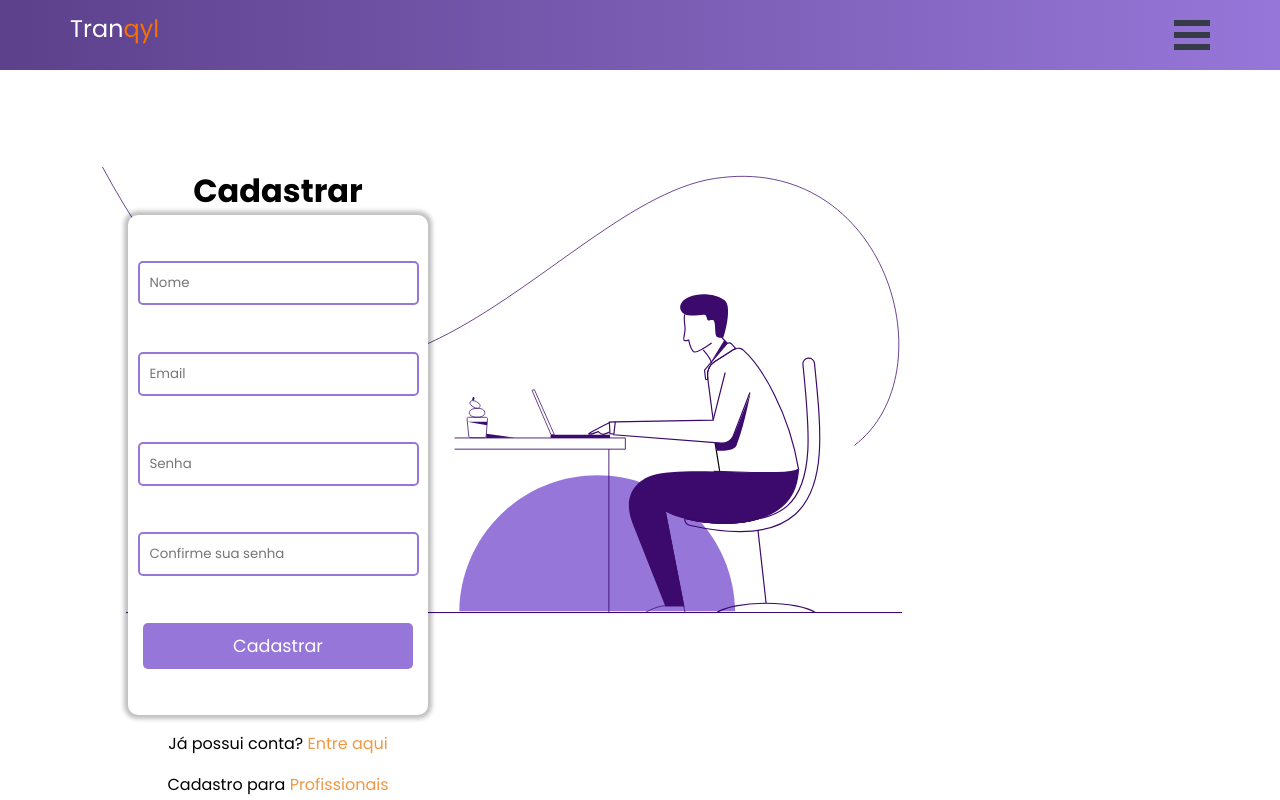
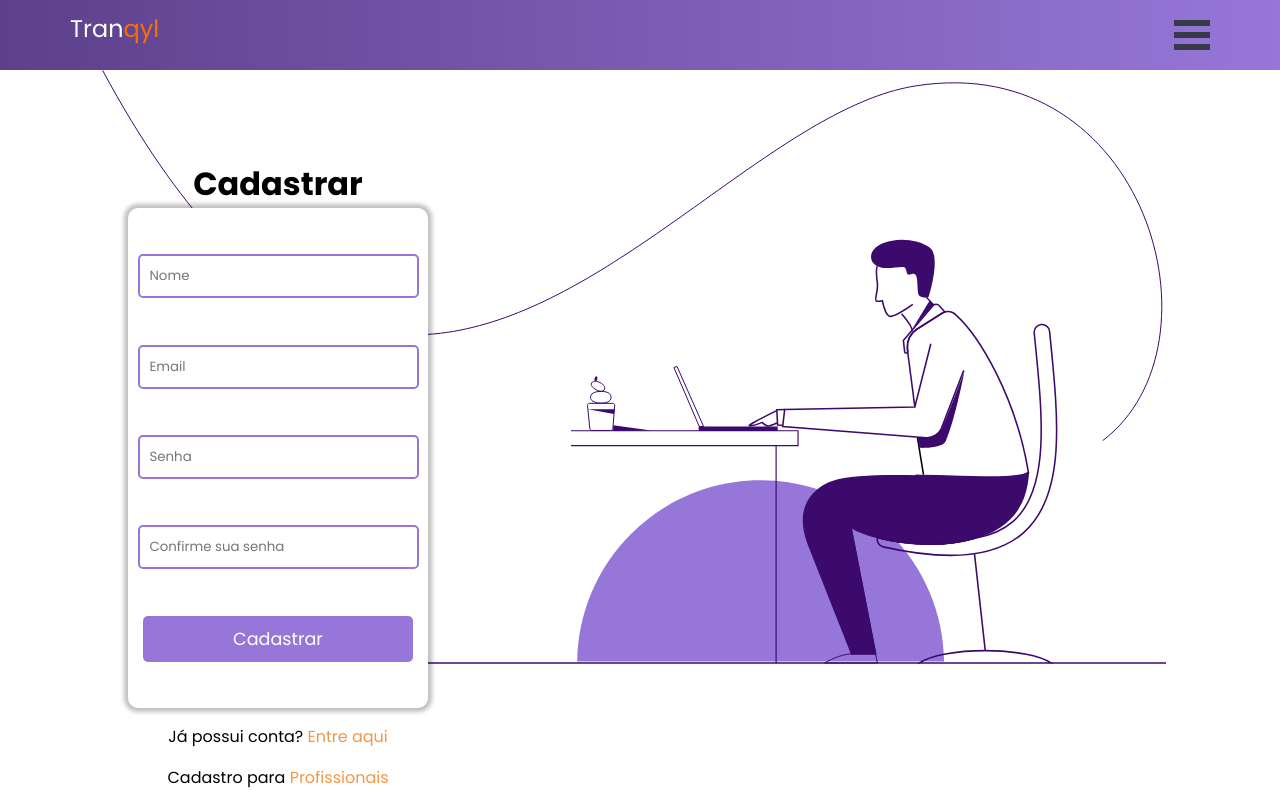
Before and after one commit to gabrielguti/tranqly-capstone, a React (Create React App) app: page /signupclient in a window 1280 px wide. Built offline with nearby package versions, Linux system fonts and the light colour scheme; no server answers.

Commit message:
feat: basic yup implemented

```diff
--- a/src/components/bar/index.tsx
+++ b/src/components/bar/index.tsx
@@ -22,6 +22,9 @@ export default function index() {
               <a href="/signin">
                 <Button>Logar</Button>
               </a>
+              <a href="/">
+                <Button>Home</Button>
+              </a>
             </Menu>
           </div>
         </div>
--- a/src/pages/login/index.tsx
+++ b/src/pages/login/index.tsx
@@ -1,8 +1,39 @@
 import { MainContainer, FormContainer } from "./styles";
 import Bar from "../../components/bar";
 import LoginImg from "../../assets/img/IllustrationR18.svg";
+import * as yup from "yup";
+import { useForm } from "react-hook-form";
+import { yupResolver } from "@hookform/resolvers/yup";
+import { UseAuth } from "../../providers/authProvider";
+
+interface LoginData {
+  email: string;
+  password: string;
+}
 
 const Login = () => {
+  const { signIn } = UseAuth();
+
+  const Schema = yup.object().shape({
+    email: yup.string().email("Email Inválido").required("Email Obrigatório"),
+    password: yup
+      .string()
+      .required("Senha Obrigatória")
+      .min(4, "4 dígitos no mínimo"),
+  });
+
+  const {
+    register,
+    handleSubmit,
+    formState: { errors },
+  } = useForm({
+    resolver: yupResolver(Schema),
+  });
+
+  function onSubmitFunction(data: LoginData) {
+    signIn(data);
+  }
+
   return (
     <MainContainer>
       <Bar />
@@ -10,10 +41,20 @@ const Login = () => {
         <img src={LoginImg} alt={"LoginImg"} />
         <div className="FormDiv">
           <h1>Entrar</h1>
-          <form>
-            <input placeholder="Email" />
-            <input placeholder="Senha" />
-            <button>Entrar</button>
+          <form onSubmit={handleSubmit(onSubmitFunction)}>
+            <div>
+              <input placeholder="Email" {...register("email")} />
+              {errors.email?.message}
+            </div>
+            <div>
+              <input
+                placeholder="Senha"
+                type="password"
+                {...register("password")}
+              />
+              {errors.password?.message}
+            </div>
+            <button type="submit">Entrar</button>
           </form>
           <p>
             Não possui conta? <a href="/signupclient">Cadastre-se</a>
--- a/src/pages/login/styles.ts
+++ b/src/pages/login/styles.ts
@@ -38,10 +38,16 @@ export const FormContainer = styled.div`
       border-radius: 10px;
       box-shadow: 0px 0px 4px 4px #00000040;
       background: white;
-      > input {
-        padding: 10px;
-        border: 2px solid var(--purple100);
-        border-radius: 5px;
+      > div {
+        display: flex;
+        flex-direction: column;
+        align-items: flex-start;
+        color: var(--red100);
+        > input {
+          padding: 10px;
+          border: 2px solid var(--purple100);
+          border-radius: 5px;
+        }
       }
       > button {
         background: var(--purple100);
@@ -75,6 +81,15 @@ export const FormContainer = styled.div`
       right: 20%;
     }
   }
+  @media only screen and (min-width: 2000px) {
+    > img {
+      margin-left: 30vw;
+    }
+    .FormDiv {
+      top: 15%;
+      right: 30%;
+    }
+  }
   @media only screen and (min-width: 2560px) {
     > img {
       margin-left: 30vw;
--- a/src/pages/registerClient/index.tsx
+++ b/src/pages/registerClient/index.tsx
@@ -1,8 +1,51 @@
 import { MainContainer, FormContainer } from "./styles";
 import Bar from "../../components/bar";
 import ClientSingUpImg from "../../assets/img/IllustrationP16.svg";
+import * as yup from "yup";
+import { useForm } from "react-hook-form";
+import { yupResolver } from "@hookform/resolvers/yup";
+import { UseAuth } from "../../providers/authProvider";
+
+interface ClientData {
+  name: string;
+  email: string;
+  password: string;
+  confirmPassword: string;
+}
 
 const RegisterClient = () => {
+  const { signUp } = UseAuth();
+
+  const Schema = yup.object().shape({
+    name: yup.string().required("Nome Obrigatório"),
+    email: yup.string().email("Email Inválido").required("Email Obrigatório"),
+    password: yup
+      .string()
+      .required("Senha Obrigatória")
+      .min(4, "4 dígitos no mínimo"),
+    confirmPassword: yup
+      .string()
+      .required("Senhas Diferentes")
+      .oneOf([yup.ref("password"), null], "Senhas Diferentes"),
+  });
+
+  const {
+    register,
+    handleSubmit,
+    formState: { errors },
+  } = useForm({
+    resolver: yupResolver(Schema),
+  });
+
+  function onSubmitFunction(data: ClientData) {
+    signUp({
+      name: data.name,
+      email: data.email,
+      password: data.password,
+      type: "client",
+    });
+  }
+
   return (
     <MainContainer>
       <Bar />
@@ -10,12 +53,32 @@ const RegisterClient = () => {
         <img src={ClientSingUpImg} alt={"ClientSingUpImg"} />
         <div className="FormDiv">
           <h1>Cadastrar</h1>
-          <form>
-            <input placeholder="Nome" />
-            <input placeholder="Email" />
-            <input placeholder="Senha" />
-            <input placeholder="Confirme sua senha" />
-            <button>Cadastrar</button>
+          <form onSubmit={handleSubmit(onSubmitFunction)}>
+            <div>
+              <input placeholder="Nome" {...register("name")} />
+              {errors.name?.message}
+            </div>
+            <div>
+              <input placeholder="Email" {...register("email")} />
+              {errors.email?.message}
+            </div>
+            <div>
+              <input
+                placeholder="Senha"
+                type="password"
+                {...register("password")}
+              />
+              {errors.password?.message}
+            </div>
+            <div>
+              <input
+                placeholder="Confirme sua senha"
+                type="password"
+                {...register("confirmPassword")}
+              />
+              {errors.confirmPassword?.message}
+            </div>
+            <button type="submit">Cadastrar</button>
           </form>
           <p>
             Já possui conta? <a href="/signin">Entre aqui</a>
--- a/src/pages/registerClient/styles.ts
+++ b/src/pages/registerClient/styles.ts
@@ -7,11 +7,6 @@ export const MainContainer = styled.div`
 
 export const FormContainer = styled.div`
   position: relative;
-  > img {
-    width: 100vh;
-    height: 80vh;
-    margin-left: 3vw;
-  }
 
   .FormDiv {
     > h1 {
@@ -38,10 +33,16 @@ export const FormContainer = styled.div`
       border-radius: 10px;
       box-shadow: 0px 0px 4px 4px #00000040;
       background: white;
-      > input {
-        padding: 10px;
-        border: 2px solid var(--purple100);
-        border-radius: 5px;
+      > div {
+        display: flex;
+        flex-direction: column;
+        align-items: flex-start;
+        color: var(--red100);
+        > input {
+          padding: 10px;
+          border: 2px solid var(--purple100);
+          border-radius: 5px;
+        }
       }
       > button {
         background: var(--purple100);
@@ -80,6 +81,16 @@ export const FormContainer = styled.div`
       left: 15%;
     }
   }
+  @media only screen and (min-width: 2000px) {
+    > img {
+      margin-left: 30vw;
+      margin-top: 5vh;
+    }
+    .FormDiv {
+      top: 5%;
+      left: 30%;
+    }
+  }
   @media only screen and (min-width: 2560px) {
     > img {
       margin-left: 30vw;
--- a/src/pages/registerProfessional/index.tsx
+++ b/src/pages/registerProfessional/index.tsx
@@ -1,8 +1,54 @@
 import { MainContainer, FormContainer } from "./styles";
 import Bar from "../../components/bar";
 import ClientSingUpImg from "../../assets/img/IllustrationS19.svg";
+import * as yup from "yup";
+import { useForm } from "react-hook-form";
+import { yupResolver } from "@hookform/resolvers/yup";
+
+interface SignUpProfessional {
+  name: string;
+  email: string;
+  password: string;
+  phone: string;
+  gender?: string;
+  profession: string;
+  description: string;
+  areas: [];
+}
 
 const RegisterProfessional = () => {
+  const Schema = yup.object().shape({
+    name: yup.string().required("Nome Obrigatório"),
+    email: yup.string().email("Email Inválido").required("Email Obrigatório"),
+    password: yup
+      .string()
+      .required("Senha Obrigatória")
+      .min(4, "4 dígitos no mínimo"),
+    phone: yup
+      .string()
+      .required("Telefone Obrigatório")
+      .matches(
+        /^(?:(?:\+|00)?(55)\s?)?(?:\(?([1-9][0-9])\)?\s?)?(?:((?:9\d|[2-9])\d{3})-?(\d{4}))$/,
+        "Número de telefone inválido"
+      ),
+    gender: yup.string(),
+    profession: yup.string().required("Profissão Obrigatória"),
+    areas: yup.string().required("Ao menos 1 Especialidade"),
+    description: yup.string().required("Descrição Própria Obrigatória"),
+  });
+
+  const {
+    register,
+    handleSubmit,
+    formState: { errors },
+  } = useForm({
+    resolver: yupResolver(Schema),
+  });
+
+  function onSubmitFunction(data: SignUpProfessional) {
+    console.log(data);
+  }
+
   return (
     <MainContainer>
       <Bar />
@@ -10,17 +56,41 @@ const RegisterProfessional = () => {
         <img src={ClientSingUpImg} alt={"ClientSingUpImg"} />
         <div className="FormDiv">
           <h1>Cadastrar</h1>
-          <form>
-            <input placeholder="Nome" />
-            <input placeholder="Email" />
-            <input placeholder="Senha" />
-            <input placeholder="Telefone" />
+          <form onSubmit={handleSubmit(onSubmitFunction)}>
+            <div>
+              <input placeholder="Nome" {...register("name")} />
+              {errors.name?.message}
+            </div>
+            <div>
+              <input placeholder="Email" {...register("email")} />
+              {errors.email?.message}
+            </div>
+            <div>
+              <input placeholder="Senha" {...register("password")} />
+              {errors.password?.message}
+            </div>
+            <div>
+              <input placeholder="Telefone" {...register("phone")} />
+              {errors.phone?.message}
+            </div>
             <div className="SubInputDiv">
-              <input placeholder="Gênero" />
-              <input placeholder="Especialidade" />
+              <div>
+                <input placeholder="Gênero" {...register("gender")} />
+              </div>
+              <div>
+                <input placeholder="Profissão" {...register("profession")} />
+                {errors.profession?.message}
+              </div>
             </div>
-            <input placeholder="Experiência" />
-            <button>Cadastrar</button>
+            <div>
+              <input placeholder="Especialidades" {...register("areas")} />
+              {errors.areas?.message}
+            </div>
+            <div>
+              <input placeholder="Descrição" {...register("description")} />
+              {errors.description?.message}
+            </div>
+            <button type="submit">Cadastrar</button>
           </form>
           <p>
             Já possui conta? <a href="/signin">Entre aqui</a>
--- a/src/pages/registerProfessional/styles.ts
+++ b/src/pages/registerProfessional/styles.ts
@@ -38,10 +38,16 @@ export const FormContainer = styled.div`
       border-radius: 10px;
       box-shadow: 0px 0px 4px 4px #00000040;
       background: white;
+      > div {
+        display: flex;
+        flex-direction: column;
+        align-items: flex-start;
+        color: var(--red100);
         > input {
           padding: 10px;
           border: 2px solid var(--purple100);
           border-radius: 5px;
+        }
       }
       > button {
         background: var(--purple100);
@@ -55,12 +61,21 @@ export const FormContainer = styled.div`
 
     .SubInputDiv {
       display: flex;
+      flex-direction: row;
       justify-content: space-evenly;
+      > div {
+        display: flex;
+        flex-direction: column;
+        align-items: center;
+        color: var(--red100);
+        text-align: center;
+        font-size: 0.8em;
         > input {
+          width: 80%;
           padding: 10px;
           border: 2px solid var(--purple100);
           border-radius: 5px;
-        width: 43%;
+        }
       }
     }
   }
@@ -87,6 +102,15 @@ export const FormContainer = styled.div`
       left: 15%;
     }
   }
+  @media only screen and (min-width: 2000px) {
+    > img {
+      margin-left: 35vw;
+    }
+    .FormDiv {
+      top: 5%;
+      left: 30%;
+    }
+  }
   @media only screen and (min-width: 2560px) {
     > img {
       margin-left: 30vw;
```
Also changed, not shown: src/components/header/index.tsx (deleted, +0 -20 lines), src/components/header/styles.ts (deleted, +0 -35 lines), src/providers/authProvider.tsx (+42 -18 lines). Lines whose indentation alone changed are shown as unchanged.
